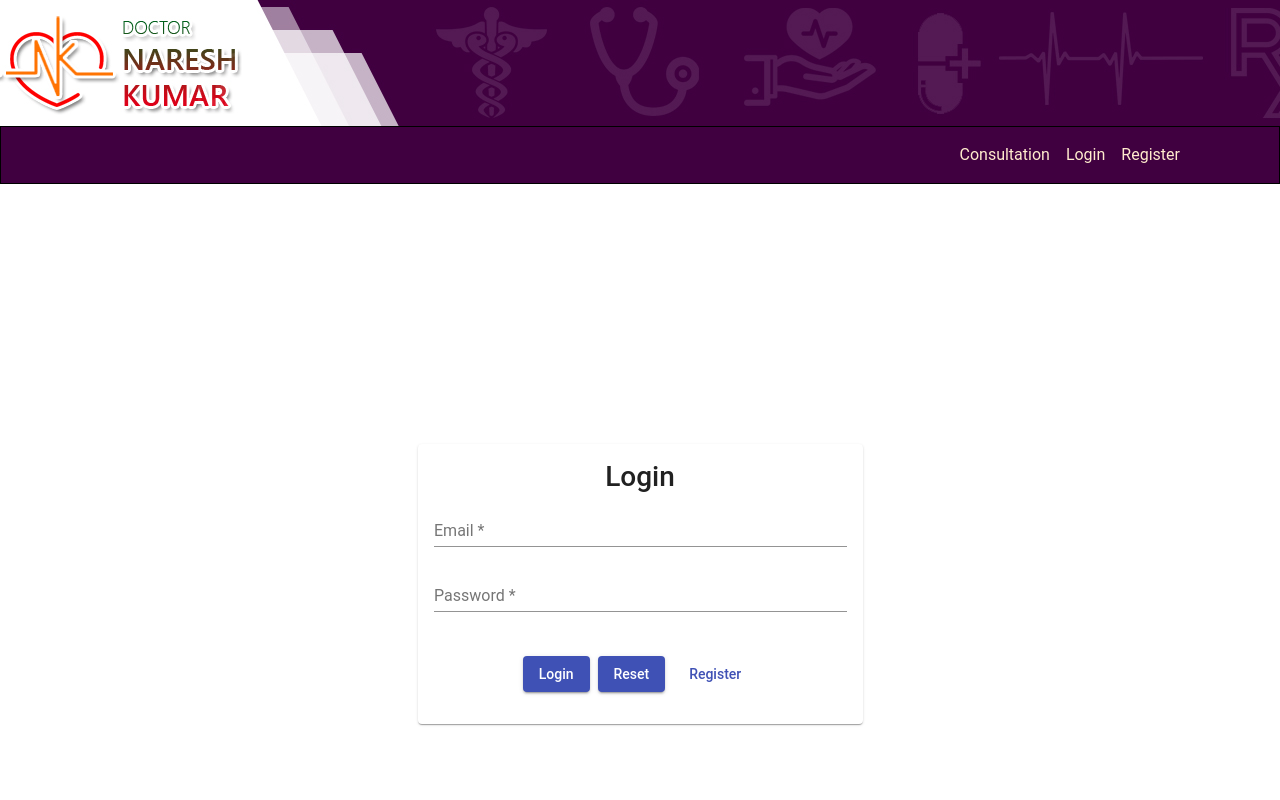
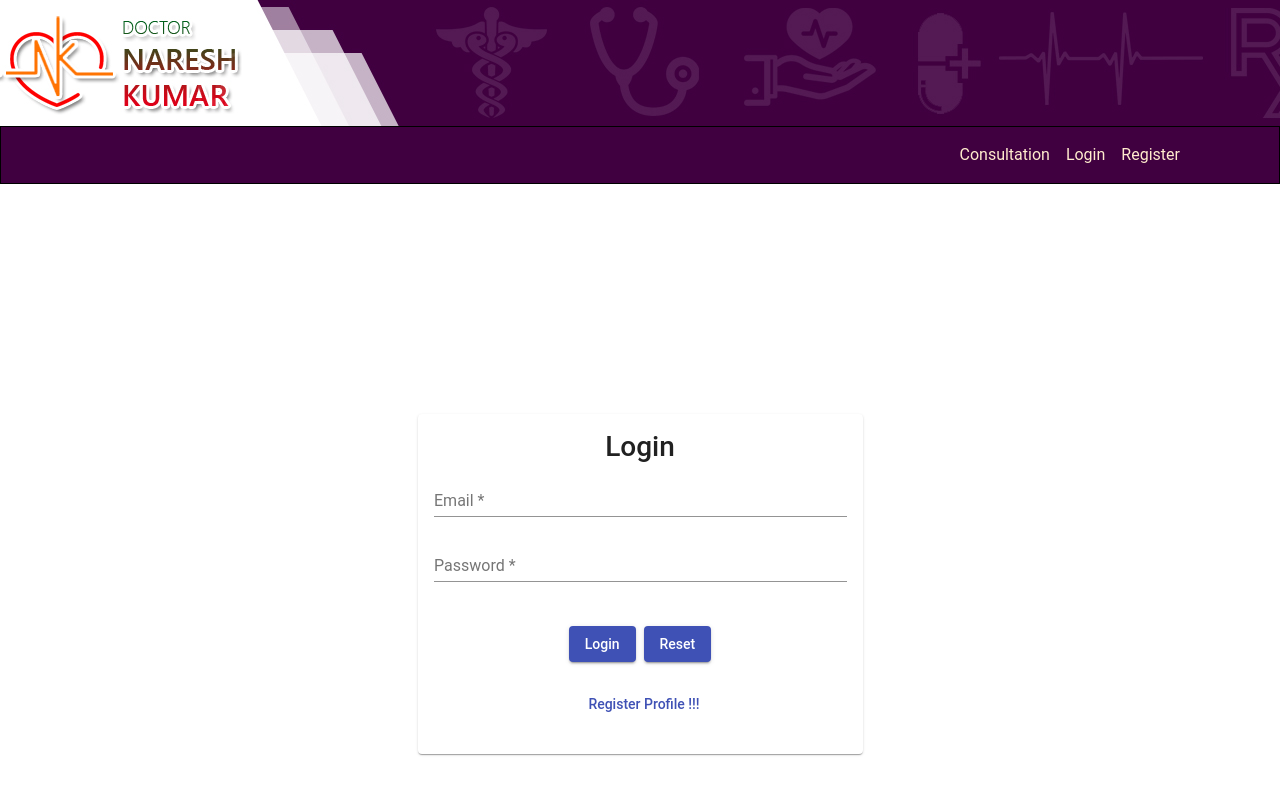
Before and after one commit to kalyankakarala/VirtualClinic, an Angular app: page / in a window 1280 px wide. Shown: the top 800 px of the page. Built offline with nearby package versions, Linux system fonts and the light colour scheme.

Commit message:
update anchor tag placement

```diff
--- a/src/app/userlogin/userlogin.component.html
+++ b/src/app/userlogin/userlogin.component.html
@@ -19,7 +19,9 @@
               </mat-form-field>
               <div class="form-group mt-4 text-center">
                 <button mat-raised-button color="primary">Login</button>&nbsp;  <button mat-raised-button color="primary">Reset</button>
-                <a [routerLink]="['/patient/addpatient']" class="ml-2" mat-button color="primary">Register</a>
+              </div>
+              <div class="form-group mt-4 text-center">
+                <a [routerLink]="['/patient/addpatient']" class="ml-2" mat-button color="primary">Register Profile !!!</a>
               </div>
             </form>
           </mat-card>
```
